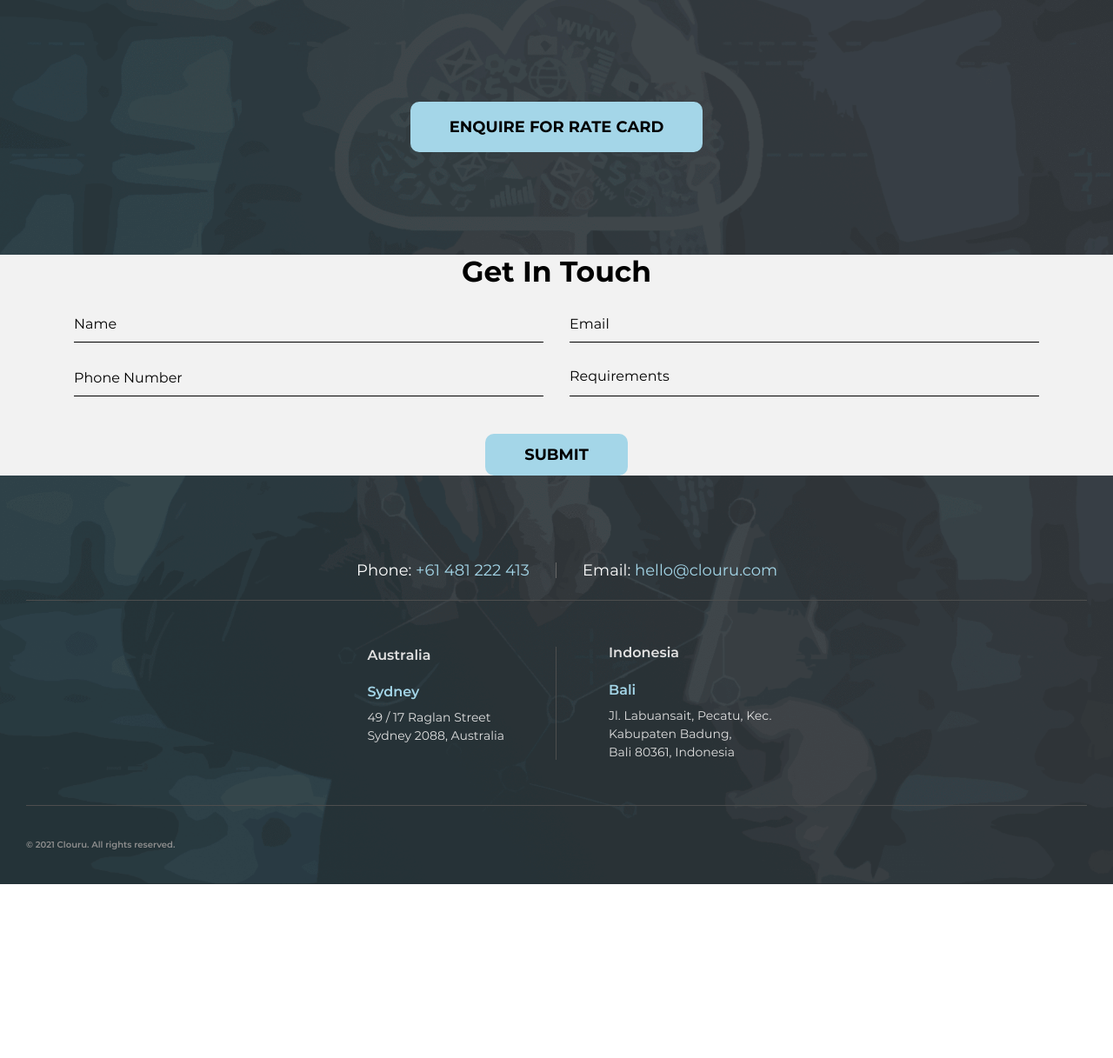
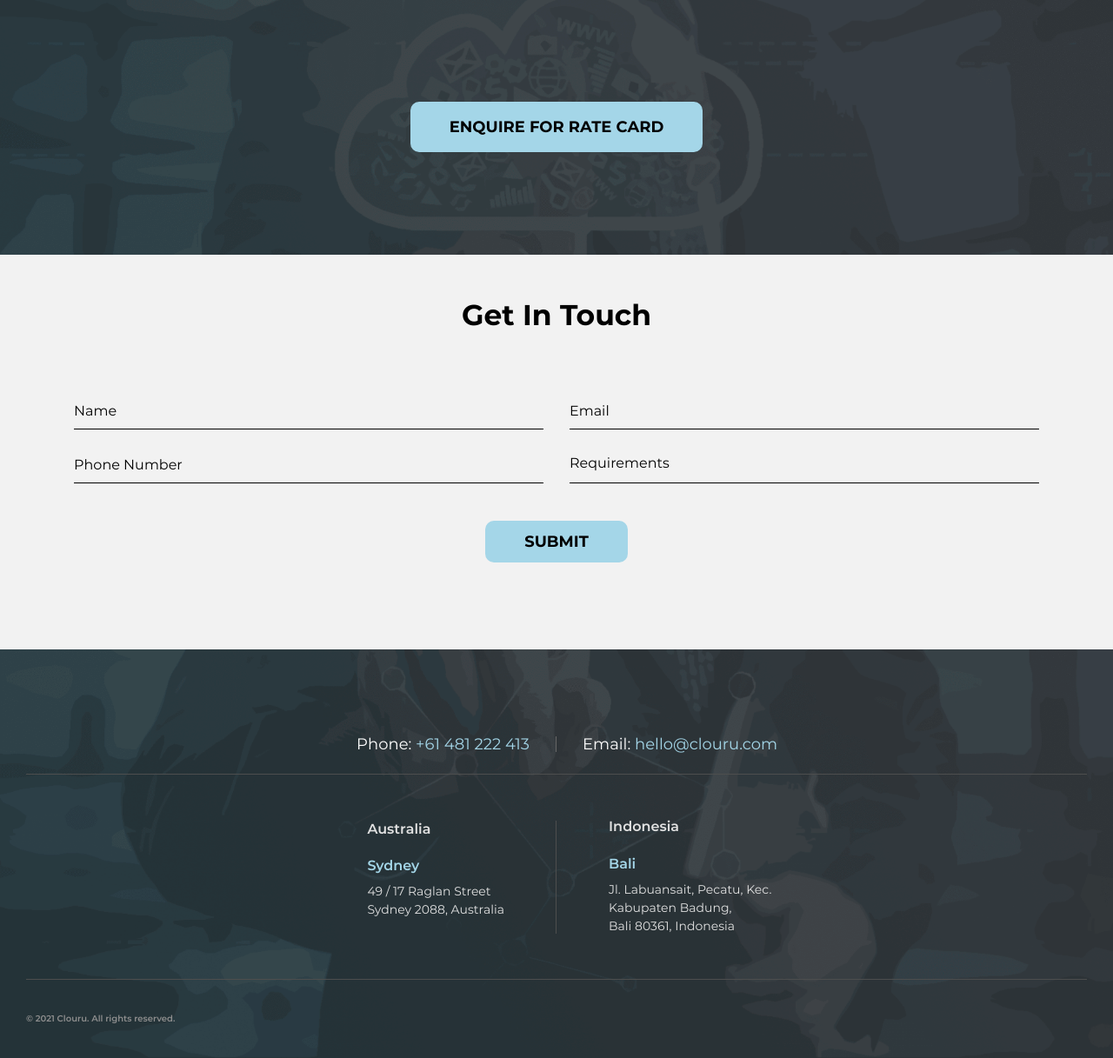
Before and after one commit to clouru/clouru-webpage, a PHP site: page / in a window 1280 px wide. Shown: the part 2686-3903 px from the top of the page at 87% size. Before the commit the page ends 3703 px from the top, so only its background shows below. Run offline with PHP 8.4, Linux system fonts and the light colour scheme.

Commit message:
error in css

```diff
--- a/assets/css/style.css
+++ b/assets/css/style.css
@@ -2038,7 +2038,7 @@ body.open-custom-popup .site-header.allot-position {
   display: none;
 }
 .contact-form-isolated {
-  padding: 50wpx 0;
+  padding: 50px 0;
   background-color: #f2f2f2;
 }
 .contact-form-isolated .contact-form-isolated-content {
```
